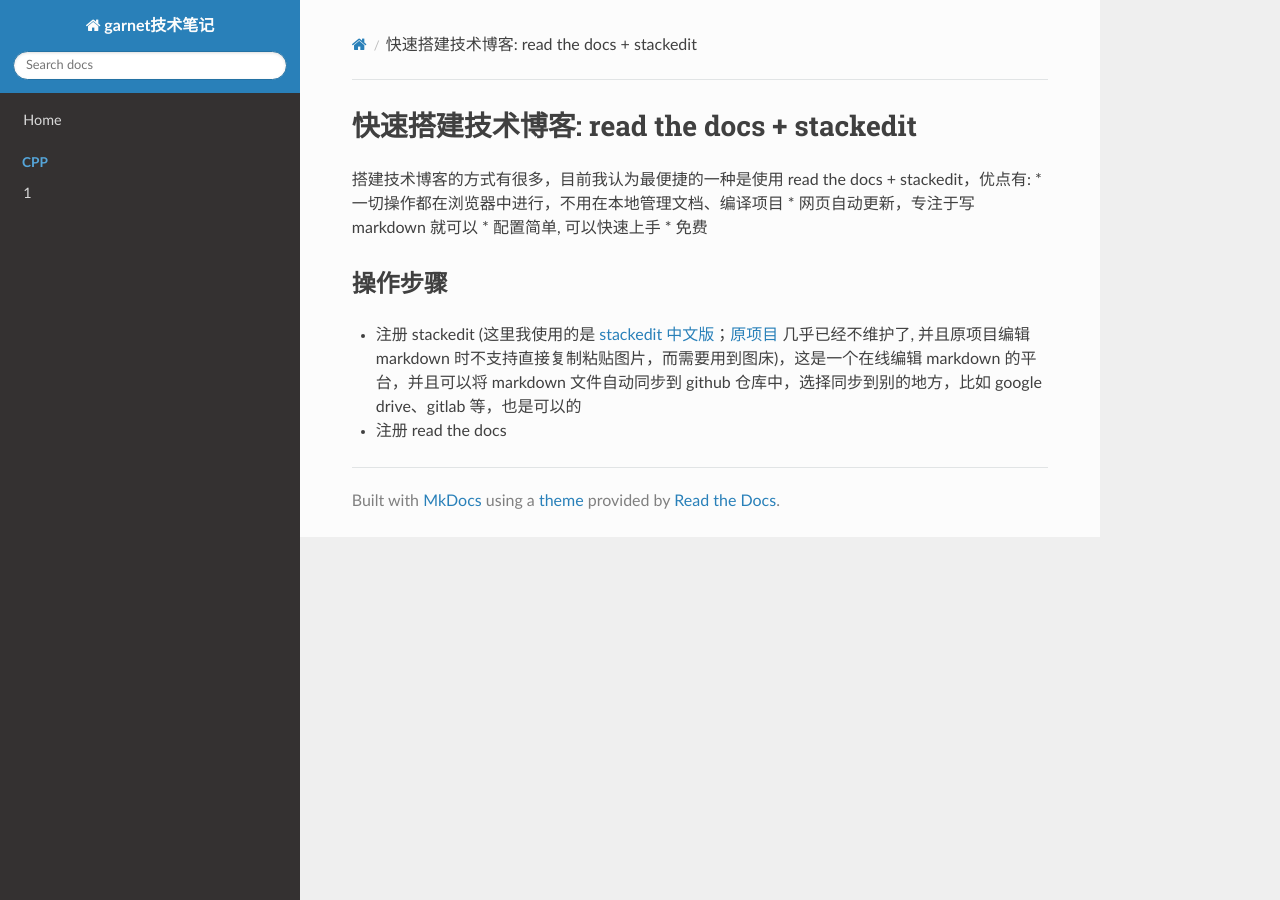
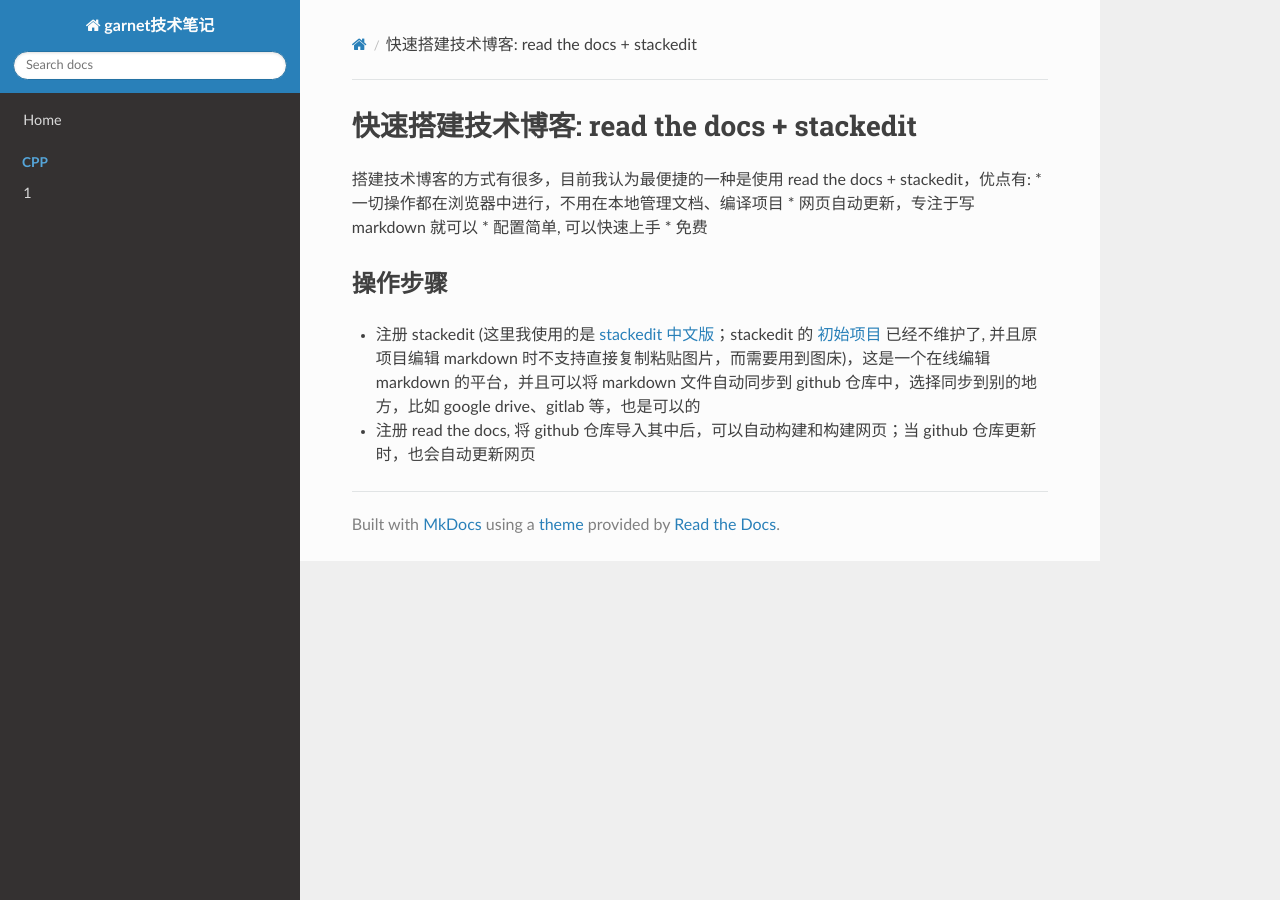
Before and after one commit to ymma98/technotes, an MkDocs documentation site: the page built from docs/杂谈/快速搭建技术博客: read the docs + stackedit.md, in a window 1280 px wide. Built offline with MkDocs 1.6.1, drawn with Linux system fonts in a browser that asks for light colours; nearby versions of some CDN libraries.

Commit message:
docs/杂谈/快速搭建技术博客: read the docs + stackedit.md updated from https://stackedit.cn/

```diff
--- a/docs/杂谈/快速搭建技术博客: read the docs + stackedit.md
+++ b/docs/杂谈/快速搭建技术博客: read the docs + stackedit.md
@@ -8,10 +8,12 @@
 
 ## 操作步骤
 
-* 注册 stackedit (这里我使用的是 [stackedit 中文版](https://stackedit.cn/)；[原项目](https://stackedit.io/) 几乎已经不维护了, 并且原项目编辑 markdown 时不支持直接复制粘贴图片，而需要用到图床)，这是一个在线编辑 markdown 的平台，并且可以将 markdown 文件自动同步到 github 仓库中，选择同步到别的地方，比如 google drive、gitlab 等，也是可以的
-* 注册 read the docs
+* 注册 stackedit (这里我使用的是 [stackedit 中文版](https://stackedit.cn/)；stackedit 的 [初始项目](https://stackedit.io/) 已经不维护了, 并且原项目编辑 markdown 时不支持直接复制粘贴图片，而需要用到图床)，这是一个在线编辑 markdown 的平台，并且可以将 markdown 文件自动同步到 github 仓库中，选择同步到别的地方，比如 google drive、gitlab 等，也是可以的
+* 注册 read the docs, 将 github 仓库导入其中后，可以自动构建和构建网页；当 github 仓库更新时，也会自动更新网页
+
+
 
 
 <!--stackedit_data:
-eyJoaXN0b3J5IjpbLTU4OTAxNjE4M119
+eyJoaXN0b3J5IjpbNzEzODMwNDE1XX0=
 -->
```
